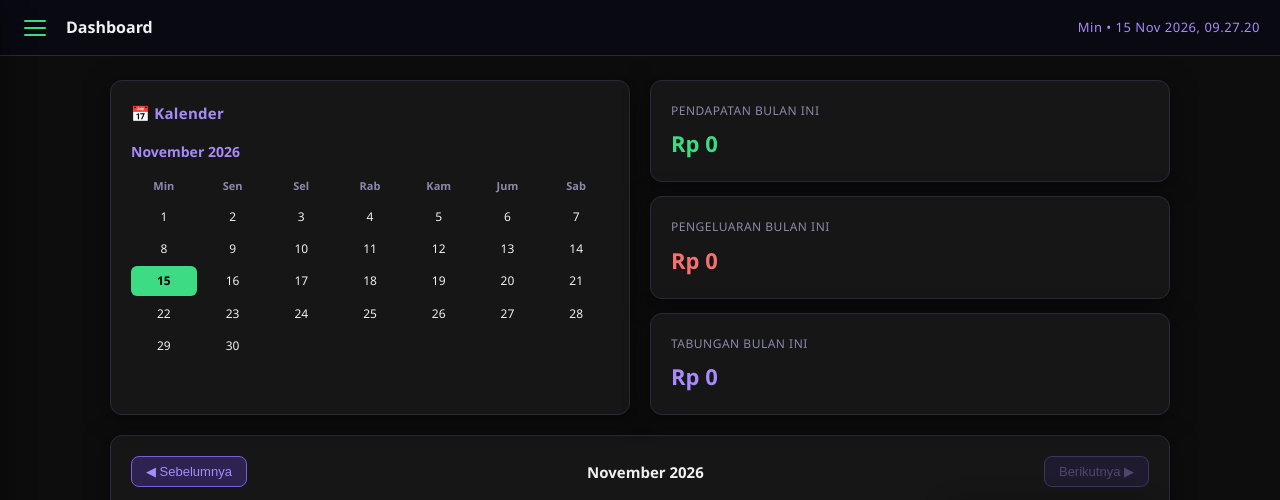
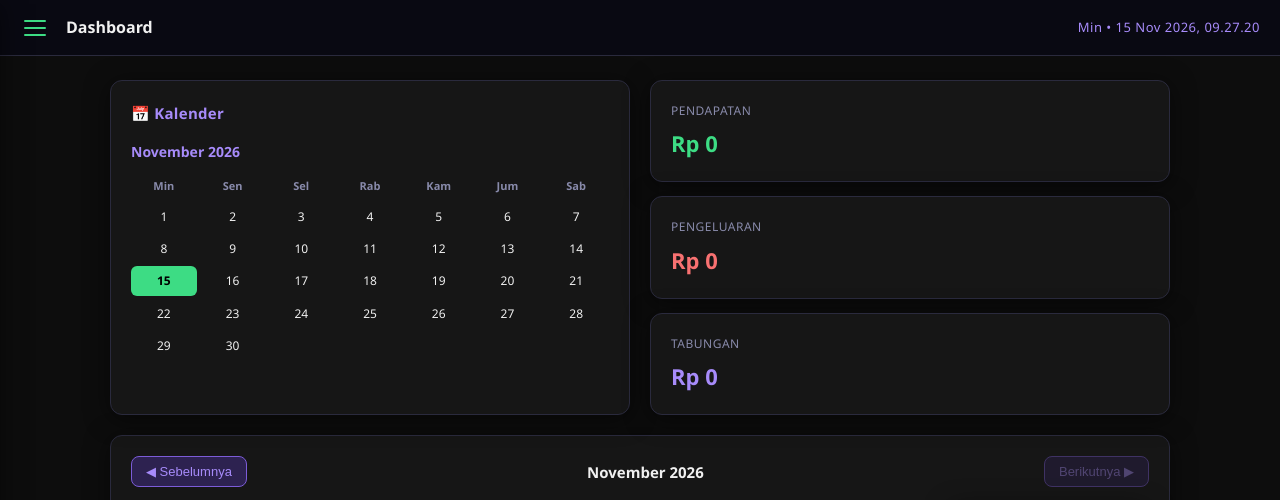
Before and after one commit to fayyadarrihadi1206/FICON-projeect, a plain HTML site: page index.html in a window 1280 px wide. Shown: the top 500 px of the page. Drawn offline with nearby package versions, Linux system fonts and the light colour scheme.

Commit message:
Update summary labels in index.html

```diff
--- a/index.html
+++ b/index.html
@@ -59,15 +59,15 @@
         </div>
         <div class="summary-cards">
           <div class="card summary-card income-card">
-            <div class="summary-label">Pendapatan Bulan Ini</div>
+            <div id="label-income" class="summary-label">Pendapatan</div>
             <div id="dash-income" class="summary-value">Rp 0</div>
           </div>
           <div class="card summary-card expense-card">
-            <div class="summary-label">Pengeluaran Bulan Ini</div>
+            <div id="label-expense" class="summary-label">Pengeluaran</div>
             <div id="dash-expense" class="summary-value">Rp 0</div>
           </div>
           <div class="card summary-card saving-card">
-            <div class="summary-label">Tabungan Bulan Ini</div>
+            <div id="label-saving" class="summary-label">Tabungan</div>
             <div id="dash-saving" class="summary-value">Rp 0</div>
           </div>
         </div>
```
